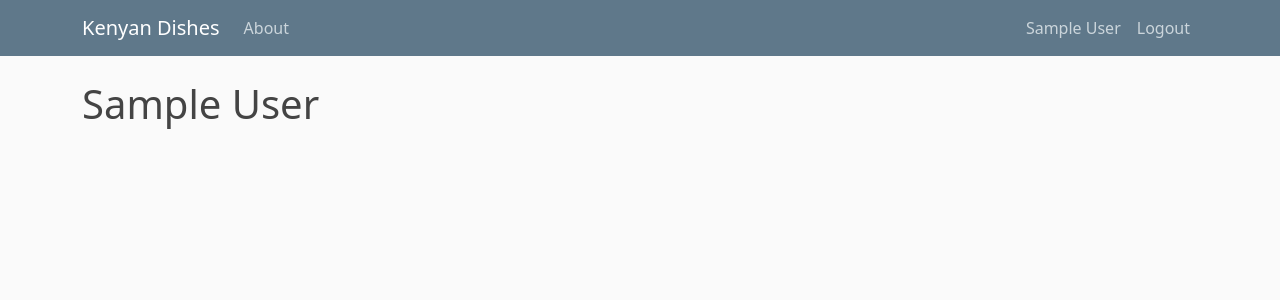
After one commit to Ras-Pekt/Kenyan_Dishes, a Flask app: page /account in a window 1280 px wide. The commit adds this page. Shown: the top 300 px of the page. Run offline with Flask 3, Linux system fonts and the light colour scheme; the visitor is signed in with stand-in values (Sample User, id 1).

Commit message:
DBSTORAGE:re-arrange project to packages, set up db_storage

```diff
--- a/app.py
+++ b/app.py
@@ -2,66 +2,7 @@
 """
 This is the entry point for the kenya dishes app
 """
-from flask import Flask, render_template, url_for, flash, redirect
-from forms import Register, LogIn
-
-app = Flask(__name__)
-app.config["SECRET_KEY"] = "94ea6045ce05b24cf5e05cfecdcc3913"
-
-recipe_post = [
-    {
-        "author": "John Doe",
-        "title": "Chapo Beans",
-        "ingredients": ["chapo", "beans"],
-        "method": ["Make chapos", "cook beans", "serve while hot"],
-        "date_posted": "Nov 20, 2023",
-        "date_updated": "Nov 22, 2023",
-    },
-    {
-        "author": "Jane Doe",
-        "title": "Ugali Beef",
-        "ingredients": ["flour", "water", "beef", "onions", "tomatoes", "oil", "salt", "dhania"],
-        "method": ["Make ugali", "cook beef", "serve while hot"],
-        "date_posted": "Oct 20, 2023",
-        "date_updated": "Oct 22, 2023",
-    },
-]
-
-
-@app.route("/")
-@app.route("/home")
-def home():
-    """handles the home route"""
-    return render_template("home_page.html", posts=recipe_post)
-
-
-@app.route("/about")
-def about():
-    """handles the about route"""
-    return render_template("about_page.html", title="About")
-
-
-@app.route("/register", methods=["GET", "POST"])
-def register():
-    """register new user route"""
-    form = Register()
-    fullname = form.fullname.data
-
-    if form.validate_on_submit():
-        flash(
-            f"{fullname.title()}'s account created successfully",
-            "success"
-        )
-        return redirect(url_for("login"))
-
-    return render_template("register.html", title="Register", form=form)
-
-
-@app.route("/login", methods=["GET", "POST"])
-def login():
-    """existing user log in route"""
-    form = LogIn()
-    return render_template("login.html", title="Log In", form=form)
+from models import app
 
 
 if __name__ == "__main__":
--- /dev/null
+++ b/models/routes.py
@@ -0,0 +1,103 @@
+#!/usr/bin/python3
+"""routes module"""
+from flask import render_template, url_for, flash, redirect, request
+from flask_login import login_user, current_user, logout_user, login_required
+from models import app, db, bcrypt
+from models.forms import Register, LogIn
+from models.recipe import Recipe
+from models.user import User
+
+recipe_post = [
+    {
+        "author": "John Doe",
+        "title": "Chapo Beans",
+        "ingredients": ["chapo", "beans"],
+        "method": ["Make chapos", "cook beans", "serve while hot"],
+        "date_posted": "Nov 20, 2023",
+        "date_updated": "Nov 22, 2023",
+    },
+    {
+        "author": "Jane Doe",
+        "title": "Ugali Beef",
+        "ingredients": ["flour", "water", "beef", "onions", "tomatoes", "oil", "salt", "dhania"],
+        "method": ["Make ugali", "cook beef", "serve while hot"],
+        "date_posted": "Oct 20, 2023",
+        "date_updated": "Oct 22, 2023",
+    },
+]
+
+with app.app_context():
+    db.create_all()
+
+@app.route("/")
+@app.route("/home")
+def home():
+    """handles the home route"""
+    return render_template("home_page.html", posts=recipe_post)
+
+
+@app.route("/about")
+def about():
+    """handles the about route"""
+    return render_template("about_page.html", title="About")
+
+
+@app.route("/register", methods=["GET", "POST"])
+def register():
+    """register new user route"""
+    form = Register()
+    fullname = form.fullname.data
+    email = form.email.data
+    password = form.password.data
+
+    if form.validate_on_submit():
+        hash_pwd = bcrypt.generate_password_hash(password).decode("utf-8")
+        new_user = User(fullname=fullname, email=email, password=hash_pwd)
+        db.session.add(new_user)
+        db.session.commit()
+        flash(
+            f"{fullname.title()}'s account created successfully",
+            "success"
+        )
+        return redirect(url_for("login"))
+
+    return render_template("register.html", title="Register", form=form)
+
+
+@app.route("/login", methods=["GET", "POST"])
+def login():
+    """existing user log in route"""
+    form = LogIn()
+    email = form.email.data
+    password = form.password.data
+    remember_me = form.remember.data
+
+    if form.validate_on_submit():
+        existing_user = User.query.filter_by(email=email).first()
+        if existing_user and bcrypt.check_password_hash(existing_user.password, password):
+            login_user(existing_user, remember=remember_me)
+
+            next_param = request.args.get("next")
+            if next_param:
+                return redirect(next_param)
+            else:
+                return redirect(url_for("home"))
+        else:
+            flash(
+                "Log In Unsuccessful. Check Email and Password",
+                "danger"
+            )
+    return render_template("login.html", title="Log In", form=form)
+
+
+@app.route("/logout")
+def logout():
+    """existing user log out route"""
+    logout_user()
+    return redirect (url_for("home"))
+
+
+@app.route("/account")
+@login_required
+def account():
+    return render_template("account.html", title="Account")
--- /dev/null
+++ b/models/templates/account.html
@@ -0,0 +1,4 @@
+{% extends "layout_template.html" %}
+{% block content %}
+	<h1>{{ current_user.fullname }}</h1>
+{% endblock content %}
--- a/templates/home_page.html
+++ b/models/templates/home_page.html
@@ -16,9 +16,9 @@
 					<li>{{ item }}</li>
 				{% endfor %}
 				<br>
-				<h3>Method</h3>
+				<h3>Instructions</h3>
 				{% for step in post.method %}
-					<li>{{ step }}</li>
+					<p>{{ step }}</p>
 				{% endfor %}
 			</p>
 		</div>
--- a/templates/layout_template.html
+++ b/models/templates/layout_template.html
@@ -16,19 +16,24 @@
 <header class="site-header">
 	<nav class="navbar navbar-expand-md navbar-dark bg-steel fixed-top">
 		<div class="container">
-			<a class="navbar-brand mr-4" href="/">Kenyan Dishes</a>
+			<a class="navbar-brand mr-4" href="{{ url_for('home') }}">Kenyan Dishes</a>
 			<button class="navbar-toggler" type="button" data-toggle="collapse" data-target="#navbarToggle" aria-controls="navbarToggle" aria-expanded="false" aria-label="Toggle navigation">
 				<span class="navbar-toggler-icon"></span>
 			</button>
 			<div class="collapse navbar-collapse" id="navbarToggle">
 				<div class="d-flex justify-content-between w-100">
 					<div class="navbar-nav">
-					   <a class="nav-item nav-link" href="/about">About</a>
+					   <a class="nav-item nav-link" href="{{ url_for('about') }}">About</a>
 					</div>
 					<!-- Navbar Right Side -->
 					<div class="navbar-nav">
-						<a class="nav-item nav-link" href="/login">Login</a>
-						<a class="nav-item nav-link" href="/register">Register</a>
+						{% if current_user.is_authenticated %}
+							<a class="nav-item nav-link" href="{{ url_for('account') }}">{{ current_user.fullname }}</a>
+							<a class="nav-item nav-link" href="{{ url_for('logout') }}">Logout</a>
+						{% else %}
+							<a class="nav-item nav-link" href="{{ url_for('login') }}">Login</a>
+							<a class="nav-item nav-link" href="{{ url_for('register') }}">Register</a>
+						{% endif %}
 					</div>
 				</div>
 			</div>
--- a/templates/login.html
+++ b/models/templates/login.html
@@ -38,10 +38,10 @@
 					{{ form.remember.label(class="form-check-label") }}
 				</div>
 			</fieldset>
-			<div class="form-group mt-2">
-				{{ form.submit(class="btn btn-outline-info")}}
+			<div class="form-group mt-2 mb-2">
+				{{ form.submit(class="btn btn-outline-info btn-sm")}}
 			</div>
-			<small class="text-muted ml-4">
+			<small class="text-muted">
 				<a href="#">Forgot Password?</a>
 			</small>
 		</form>
--- /dev/null
+++ b/models/user.py
@@ -0,0 +1,23 @@
+#!/usr/bin/python3
+"""user class/table"""
+from models import db, login_manager
+from flask_login import UserMixin
+
+
+@login_manager.user_loader
+def load_user(user_id):
+    """
+    reloads the user from user id stored in session
+    """
+    return User.query.get(user_id)
+
+class User(db.Model, UserMixin):
+    id = db.Column(db.Integer, primary_key=True)
+    fullname = db.Column(db.String(50), nullable=False)
+    email = db.Column(db.String(100), unique=True, nullable=False)
+    password = db.Column(db.String(60), nullable=False)
+    recipies = db.relationship("Recipe", backref="user", lazy=True)
+
+    def __repr__(self):
+        """remove this in final"""
+        return f"User({self.id}: {self.fullname}, {self.email})"
```
Also changed, not shown: models/__init__.py (added, +19 -0 lines), models/forms.py (renamed from forms.py, +12 -2 lines), models/recipe.py (added, +16 -0 lines), models/static/main.css (renamed from static/main.css), models/templates/about_page.html (renamed from templates/about_page.html), models/templates/register.html (renamed from templates/register.html), 1 other file.
